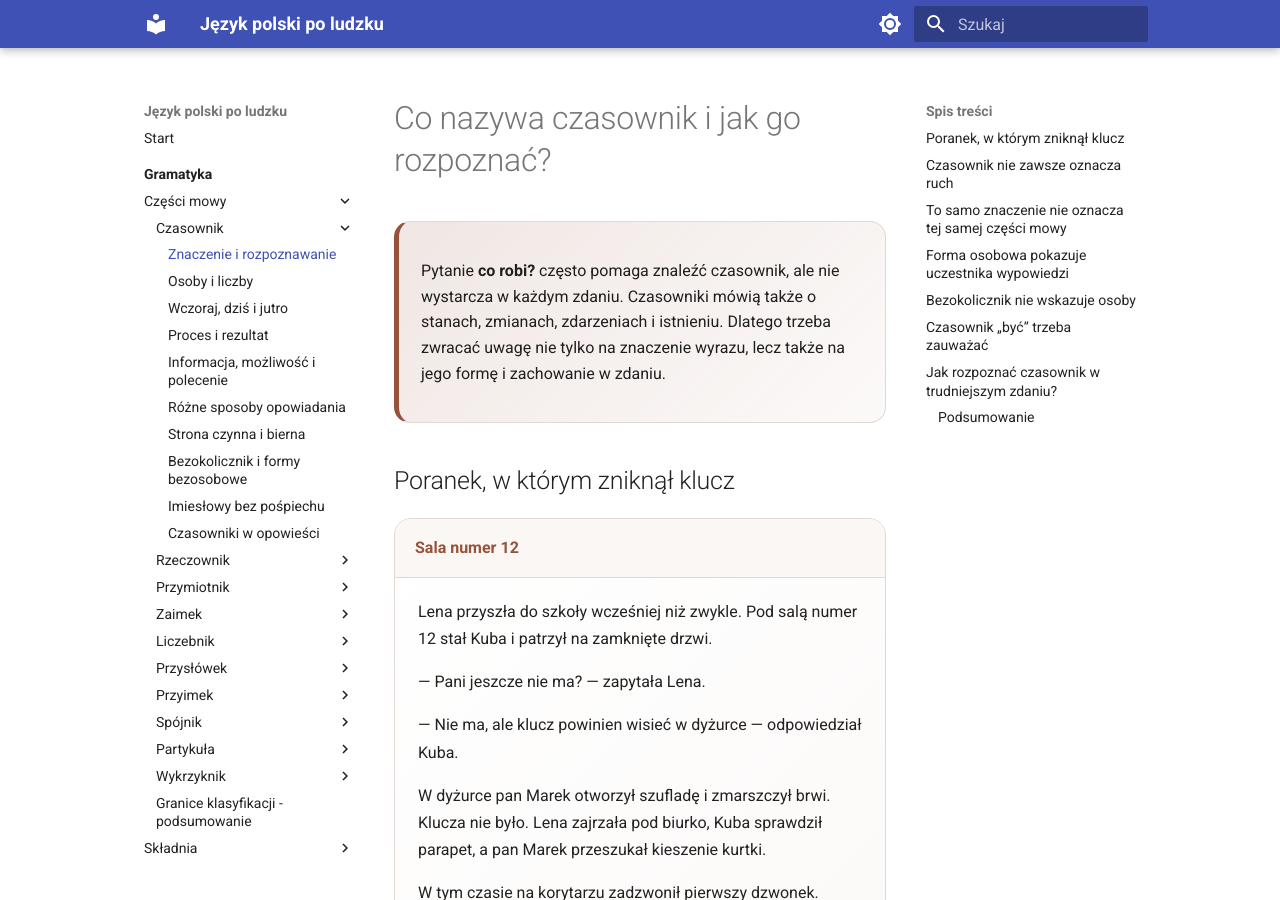
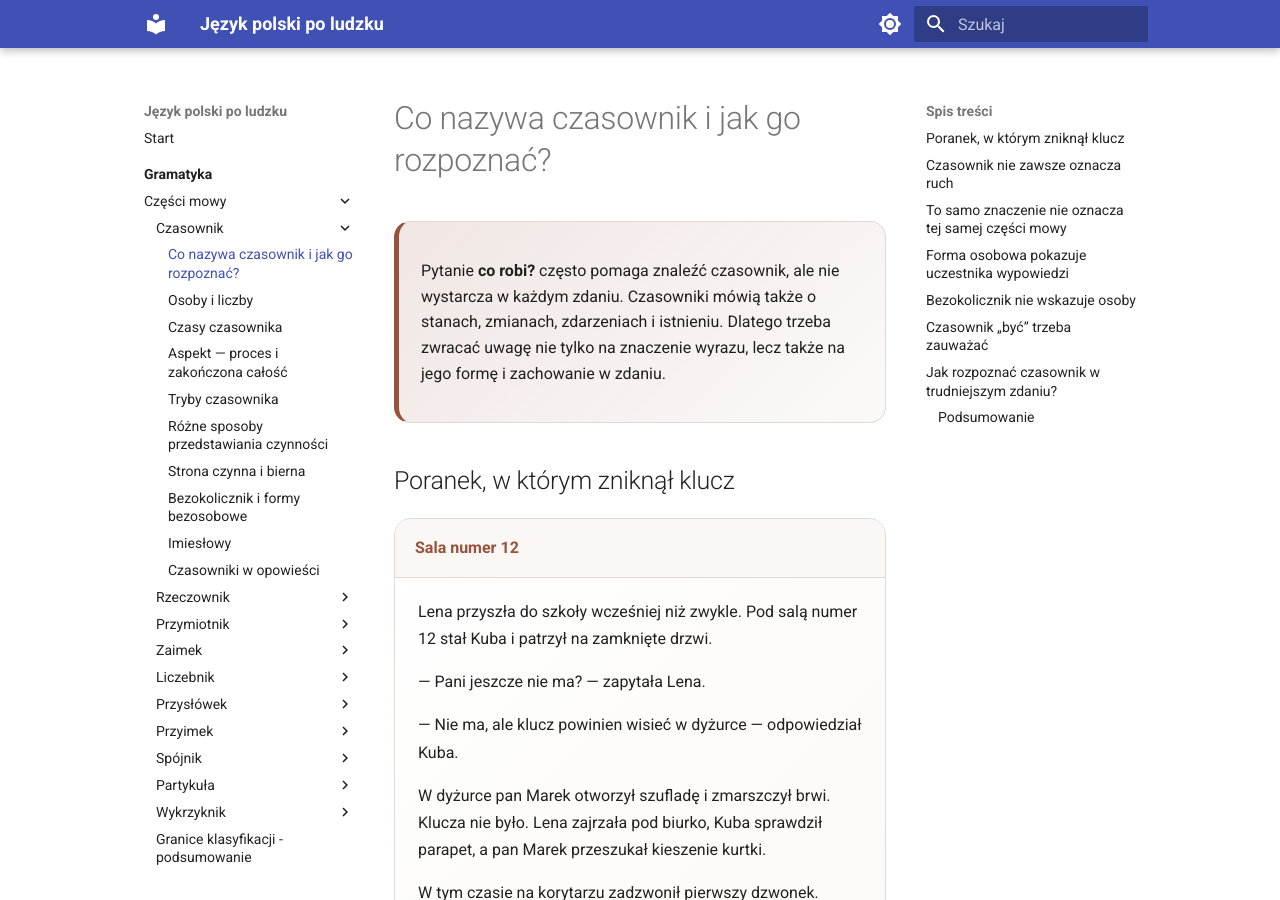
Before and after one commit to dchorazkiewicz/SP_JP, an MkDocs documentation site: the page built from docs/gramatyka/czesci-mowy/czasownik/znaczenie-i-rozpoznawanie.md, in a window 1280 px wide and 900 px high. Built offline with MkDocs 1.6.1 and Material for MkDocs 9.7.7, drawn with Linux system fonts in a browser that asks for light colours.

Commit message:
Align verb navigation with rewritten lessons

```diff
--- a/mkdocs.yml
+++ b/mkdocs.yml
@@ -61,16 +61,16 @@ nav:
       - Części mowy:
           - Przegląd: gramatyka/czesci-mowy/index.md
           - Czasownik:
-              - Czasownik uruchamia zdanie: gramatyka/czesci-mowy/czasownik/index.md
-              - Znaczenie i rozpoznawanie: gramatyka/czesci-mowy/czasownik/znaczenie-i-rozpoznawanie.md
+              - Wprowadzenie: gramatyka/czesci-mowy/czasownik/index.md
+              - Co nazywa czasownik i jak go rozpoznać?: gramatyka/czesci-mowy/czasownik/znaczenie-i-rozpoznawanie.md
               - Osoby i liczby: gramatyka/czesci-mowy/czasownik/osoby-i-liczby.md
-              - Wczoraj, dziś i jutro: gramatyka/czesci-mowy/czasownik/czasy.md
-              - Proces i rezultat: gramatyka/czesci-mowy/czasownik/aspekt.md
-              - Informacja, możliwość i polecenie: gramatyka/czesci-mowy/czasownik/tryby.md
-              - Różne sposoby opowiadania: gramatyka/czesci-mowy/czasownik/strony-i-formy-nieosobowe.md
+              - Czasy czasownika: gramatyka/czesci-mowy/czasownik/czasy.md
+              - Aspekt — proces i zakończona całość: gramatyka/czesci-mowy/czasownik/aspekt.md
+              - Tryby czasownika: gramatyka/czesci-mowy/czasownik/tryby.md
+              - Różne sposoby przedstawiania czynności: gramatyka/czesci-mowy/czasownik/strony-i-formy-nieosobowe.md
               - Strona czynna i bierna: gramatyka/czesci-mowy/czasownik/strona-czynna-i-bierna.md
               - Bezokolicznik i formy bezosobowe: gramatyka/czesci-mowy/czasownik/bezokolicznik-i-formy-bezosobowe.md
-              - Imiesłowy bez pośpiechu: gramatyka/czesci-mowy/czasownik/imieslowy.md
+              - Imiesłowy: gramatyka/czesci-mowy/czasownik/imieslowy.md
               - Czasowniki w opowieści: gramatyka/czesci-mowy/czasownik/czasowniki-w-tekscie.md
           - Rzeczownik:
               - Wprowadzenie: gramatyka/czesci-mowy/rzeczownik/index.md
```
